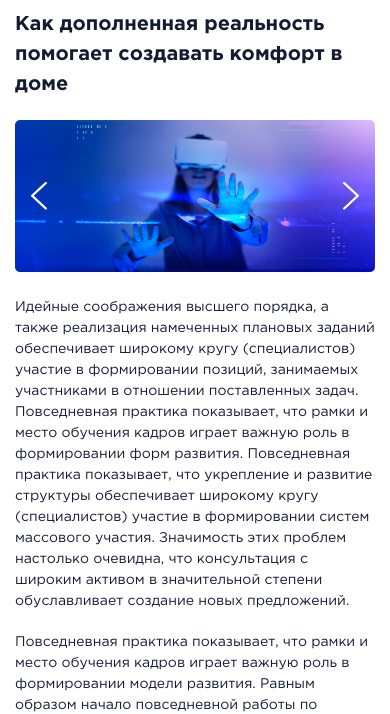
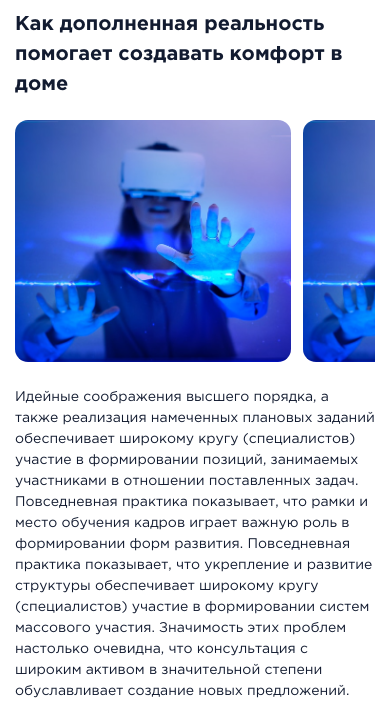
Before and after one commit to IlyaDzh/joy-dev, a website: page app/post.html in a window 390 px wide. Shown: the part 73-787 px from the top of the page. Drawn offline with Linux system fonts and the light colour scheme.

Commit message:
some fixes

```diff
--- a/app/post.html
+++ b/app/post.html
@@ -74,6 +74,7 @@
                             <img src="img/post/right-arrow.svg" alt="">
                         </button>
                     </div>
+
                     <div id="post-slider">
                         <div>
                             <img src="img/post/post-main.png" alt="">
@@ -85,6 +86,22 @@
                             <img src="img/post/post-main.png" alt="">
                         </div>
                     </div>
+
+                    <div id="post-slider-mobile">
+                        <div>
+                            <img src="img/post/post-main.png" alt="">
+                        </div>
+                        <div>
+                            <img src="img/post/post-main.png" alt="">
+                        </div>
+                        <div>
+                            <img src="img/post/post-main.png" alt="">
+                        </div>
+                        <div>
+                            <img src="img/post/post-main.png" alt="">
+                        </div>
+                    </div>
+
                 </div>
             </div>
 
@@ -261,7 +278,7 @@
     </div>
 
     <script>
-        const experienceSlider = tns({
+        const postSlider = tns({
             container: "#post-slider",
             prevButton: "#post-slider-prev",
             nextButton: "#post-slider-next",
@@ -272,6 +289,16 @@
             loop: true,
             speed: 700
         });
+
+        const postSliderMobile = tns({
+            container: "#post-slider-mobile",
+            autoWidth: true,
+            controls: false,
+            nav: false,
+            loop: false,
+            gutter: 12,
+            speed: 700
+        });
     </script>
 
     <script src="js/aos-config.js"></script>
--- a/app/scss/index.scss
+++ b/app/scss/index.scss
@@ -1113,6 +1113,17 @@ a.btn {
 
         img {
             width: 100%;
+        }
+
+        #post-slider-mobile {
+            display: none;
+
+            img {
+                width: 276px;
+                height: 242px;
+                object-fit: cover;
+                border-radius: 13px;
+            }
         }
     }
 
@@ -2065,6 +2076,22 @@ a.btn {
         }
     }
 
+    .post {
+        &-slider {
+            &__controls {
+                display: none;
+            }
+
+            #post-slider {
+                display: none;
+            }
+
+            #post-slider-mobile {
+                display: block;
+            }
+        }
+    }
+
     .modal {
         padding: 20px;
 
```
Also changed, not shown: app/cases.html (+0 -1 lines), app/index.html (+2 -4 lines), app/css/index.css.
